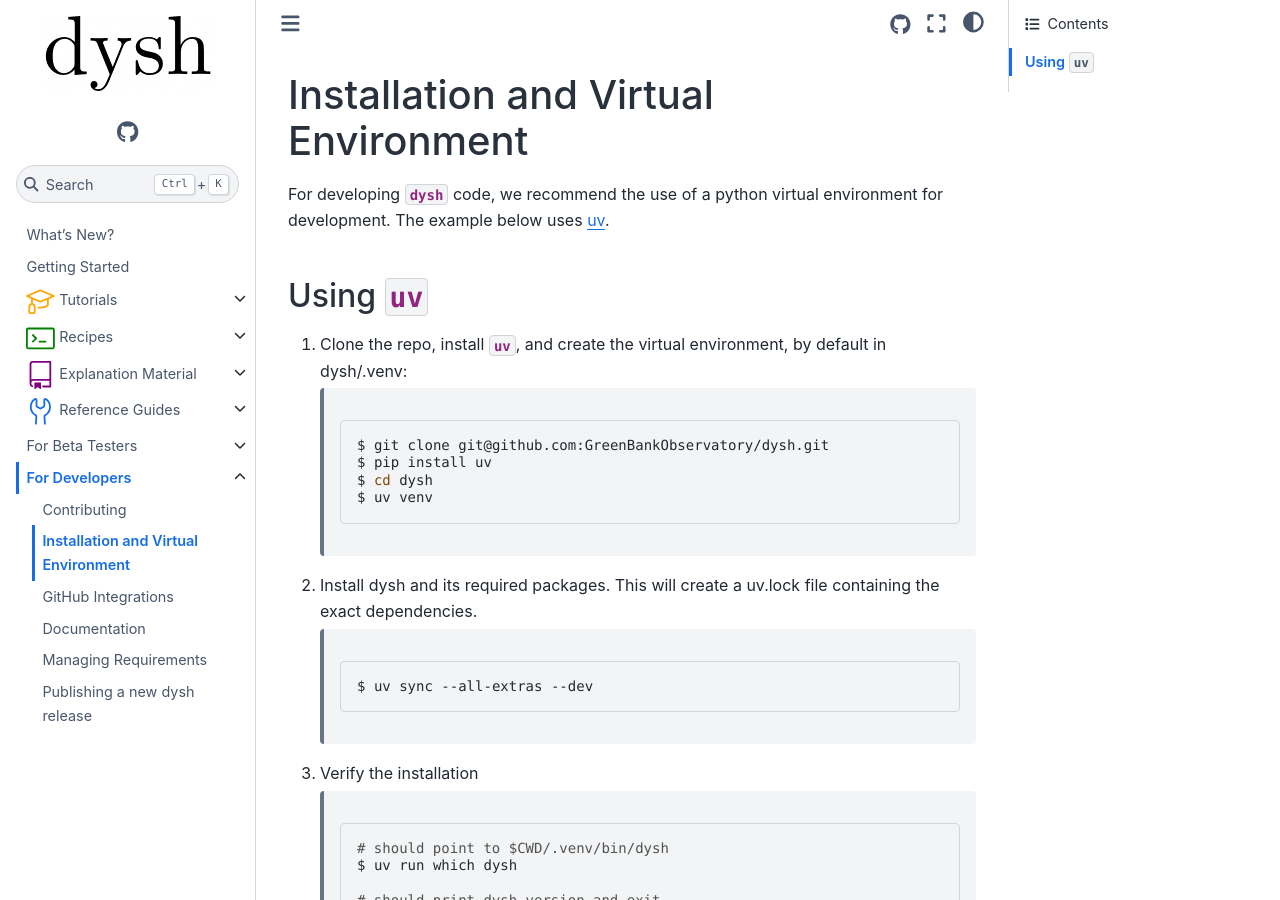
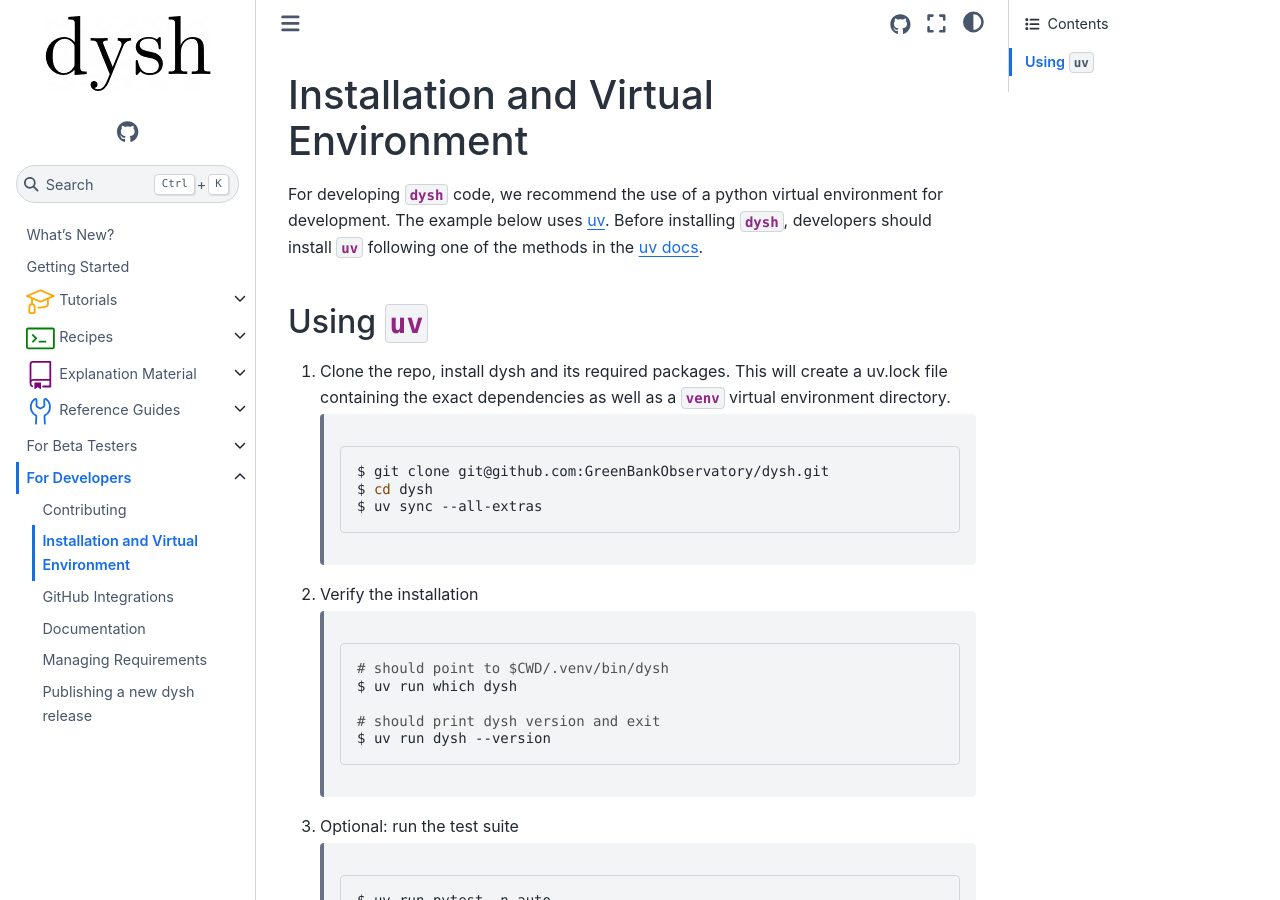
Before and after one commit to GreenBankObservatory/dysh, a Sphinx documentation site: the page built from docs/source/for_developers/install.rst, in a window 1280 px wide and 900 px high. Built offline with Sphinx 7.4.7 and the Sphinx Book theme 1.1.4, drawn with Linux system fonts in a browser that asks for light colours; pages that are not in the unit, such as notebooks, are missing from menus.

Commit message:
Point to astral instructions for installing uv. Remove redundant stuff

```diff
--- a/docs/source/for_developers/install.rst
+++ b/docs/source/for_developers/install.rst
@@ -3,25 +3,20 @@
 ************************************
 
 For developing `dysh` code,
-we recommend the use of a python virtual environment for development. The example below uses `uv <https://docs.astral.sh/uv/>`_.
+we recommend the use of a python virtual environment for development. The example below uses `uv <https://docs.astral.sh/uv/>`_.   Before installing `dysh`, developers should install `uv` following one of the methods in the `uv docs <https://docs.astral.sh/uv/getting-started/installation/>`_.
+
+
 
 Using `uv`
 ----------
 
-#. Clone the repo, install `uv`, and create the virtual environment, by default in dysh/.venv:
+#. Clone the repo, install dysh and its required packages. This will create a uv.lock file containing the exact dependencies as well as a `.venv` virtual environment directory.
 
     .. code-block:: bash
 
-        $ git clone git@github.com:GreenBankObservatory/dysh.git
-        $ pip install uv
-        $ cd dysh
-        $ uv venv
-
-#. Install dysh and its required packages. This will create a uv.lock file containing the exact dependencies.
-
-    .. code-block:: bash
-
-       $ uv sync --all-extras --dev
+       $ git clone git@github.com:GreenBankObservatory/dysh.git
+       $ cd dysh
+       $ uv sync --all-extras
 
 #. Verify the installation
 
```
